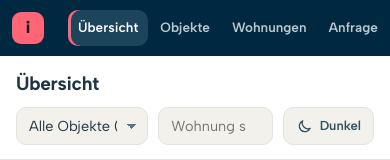
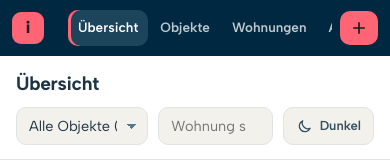
Before and after one commit to Phil77577/rer-renders, a plain HTML site: page dashboard.html in a window 390 px wide. Shown: the top 160 px of the page. Drawn offline with Linux system fonts and the light colour scheme.

Commit message:
Assistent Objekt anlegen (Prototyp) + Button im Dashboard

```diff
--- a/dashboard.html
+++ b/dashboard.html
@@ -61,6 +61,9 @@ a { color: inherit; }
 .nav a:hover { background: rgba(255,255,255,.06); color: #fff; }
 .nav a[aria-current="page"] { background: var(--side-active); color: #fff; box-shadow: inset 3px 0 0 var(--coral); }
 .nav a[aria-current="page"] svg { stroke: var(--side-ic); }
+.newobj { display: flex; align-items: center; justify-content: center; gap: 8px; margin: 14px 4px 0; height: 38px; border-radius: 10px; background: var(--coral); color: var(--coral-on); font-weight: 750; text-decoration: none; font-size: 13.5px; }
+.newobj svg { width: 17px; height: 17px; fill: none; stroke: currentColor; stroke-width: 2.2; stroke-linecap: round; }
+.newobj:hover { filter: brightness(1.05); }
 .nav .cnt { margin-left: auto; background: var(--coral); color: var(--coral-on); font-size: 11.5px; font-weight: 800; border-radius: 99px; padding: 1px 7px; }
 .side-foot { margin-top: auto; padding: 12px; font-size: 12px; color: rgba(255,255,255,.55); border-top: 1px solid rgba(255,255,255,.08); }
 .side-foot a { color: #A9C8D6; }
@@ -260,6 +263,7 @@ pre.code { background: var(--navy); color: #E7EEF3; padding: 14px; border-radius
 @media (max-width: 860px) {
   .app { grid-template-columns: minmax(0, 1fr); } .side, .nav { min-width: 0; }
   .side { position: sticky; top: 0; height: auto; z-index: 30; flex-direction: row; align-items: center; padding: 10px 12px; gap: 8px; }
+  .newobj { margin: 0; height: 34px; padding: 0 10px; flex: none; font-size: 0; gap: 0; } .newobj svg { width: 18px; height: 18px; }
   .brand { padding: 0 6px 0 0; } .brand small { display: none; } .brand b { display: none; }
   .nav { flex-direction: row; overflow-x: auto; scrollbar-width: none; gap: 2px; flex: 1; }
   .nav::-webkit-scrollbar { display: none; }
@@ -296,6 +300,7 @@ pre.code { background: var(--navy); color: #E7EEF3; padding: 14px; border-radius
   <aside class="side" aria-label="Hauptnavigation">
     <a class="brand" href="#/uebersicht"><span class="mark">i</span><span><b>Immone</b><small>Portal · Beispiel Wohnbau GmbH</small></span></a>
     <nav class="nav" id="nav"></nav>
+    <a class="newobj" href="assistent.html"><svg viewBox="0 0 24 24" aria-hidden="true"><path d="M12 5v14M5 12h14"/></svg>Objekt anlegen</a>
     <div class="side-foot">Prototyp mit Beispieldaten.<br><a href="index.html" target="_blank" rel="noopener">Navigator öffnen ↗</a></div>
   </aside>
   <div class="main">
```
